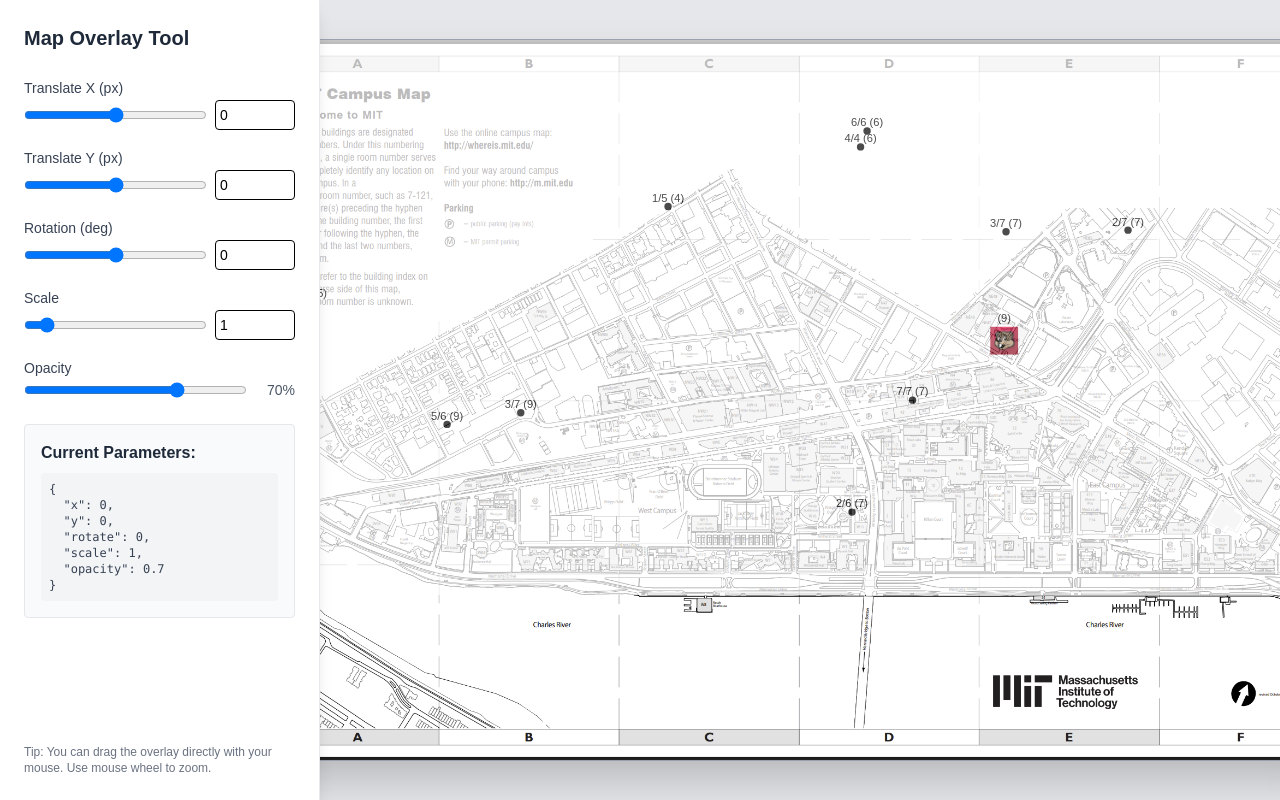
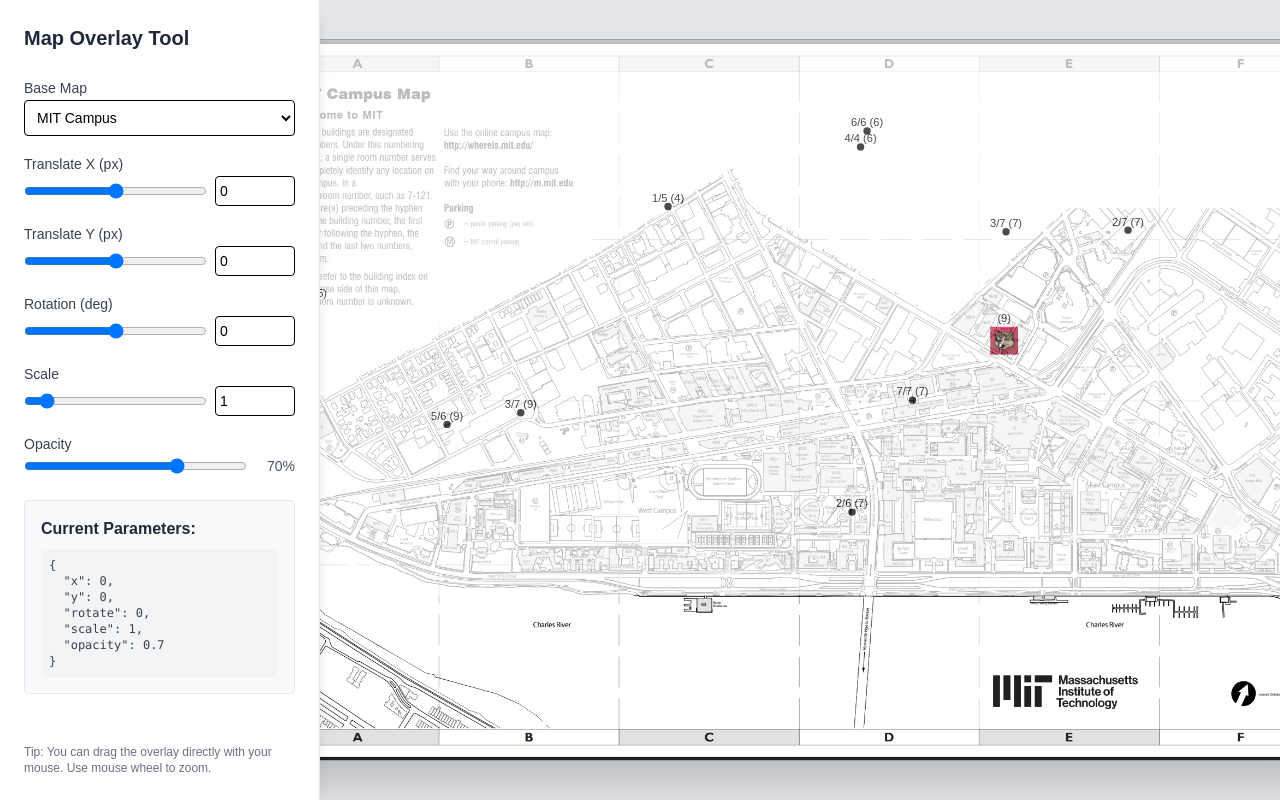
Before and after one commit to cshabsin/hunt2026, a Next.js app in the folder map-overlay/: page / in a window 1280 px wide. Built offline with nearby package versions, Linux system fonts and the light colour scheme.

Commit message:
Gemini commit: Add base map switcher (MIT vs Cambridge)

```diff
--- a/map-overlay/app/page.tsx
+++ b/map-overlay/app/page.tsx
@@ -3,6 +3,8 @@
 import React, { useState, useRef, useEffect } from "react";
 
 export default function Home() {
+  const [mapImage, setMapImage] = useState("/mit_campus.png");
+
   const [transform, setTransform] = useState({
     x: 0,
     y: 0,
@@ -106,6 +108,18 @@ export default function Home() {
         <h1 className="text-xl font-bold text-gray-800">Map Overlay Tool</h1>
 
         <div className="space-y-4">
+          <div className="space-y-2">
+            <label className="text-sm font-medium text-gray-700">Base Map</label>
+            <select
+              value={mapImage}
+              onChange={(e) => setMapImage(e.target.value)}
+              className="w-full p-2 border rounded text-sm text-black"
+            >
+              <option value="/mit_campus.png">MIT Campus</option>
+              <option value="/cambridge_map.png">City of Cambridge</option>
+            </select>
+          </div>
+
           <div className="space-y-2">
             <label className="text-sm font-medium text-gray-700">Translate X (px)</label>
             <div className="flex gap-2">
@@ -231,8 +245,8 @@ export default function Home() {
           {/* Base Map */}
           {/* eslint-disable-next-line @next/next/no-img-element */}
           <img
-            src="/mit_campus.png"
-            alt="MIT Campus Map"
+            src={mapImage}
+            alt="Base Map"
             className="block max-w-none pointer-events-none select-none"
             style={{ maxHeight: "90vh", maxWidth: "none" }} // Let it be large, scrollable if needed? Actually let's constrain it to fit view or be scrollable?
             // The user said "find the right fit", implying the map is the reference.
```
